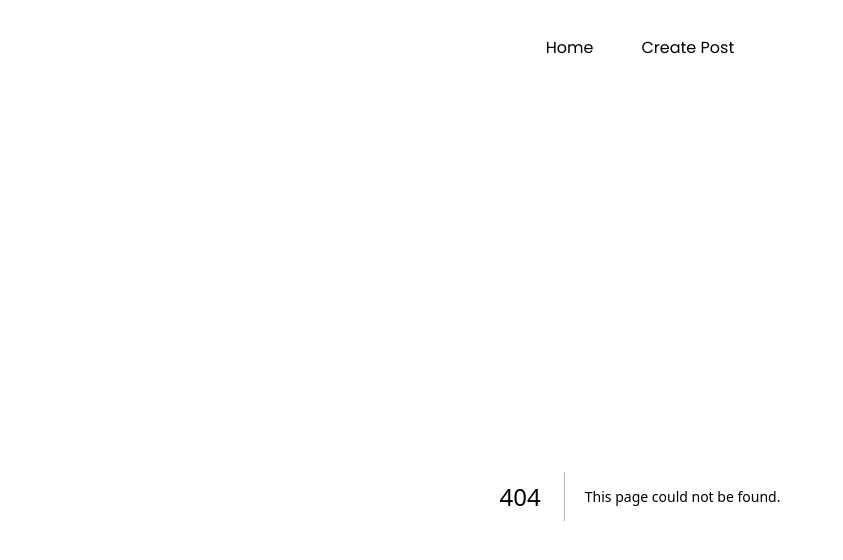
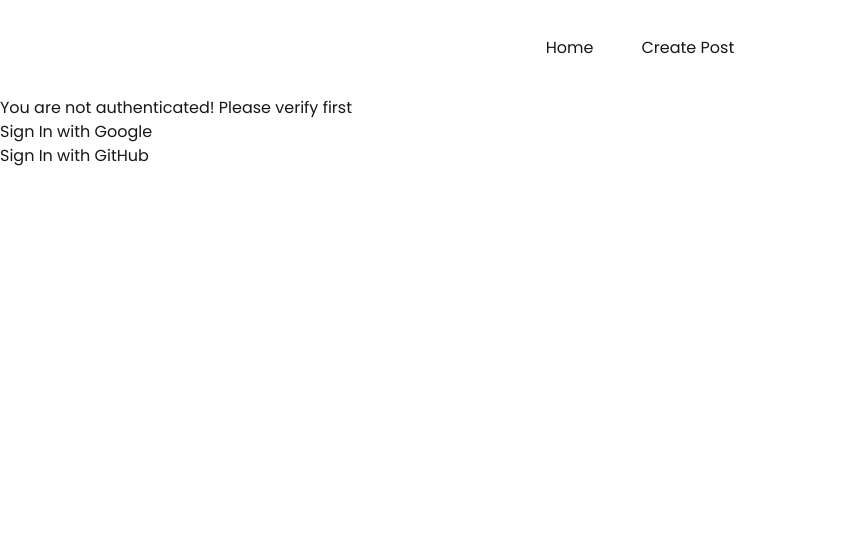
Before and after one commit to umarmughalcodez/post_app, a Next.js app: page /signin in a window 1280 px wide. Before the commit this address had no page. Shown: the top 560 px of the page, without its empty margins (0-843 px from the left). Built offline with nearby package versions, Linux system fonts and the light colour scheme; no server answers.

Commit message:
Added google and github authentication

```diff
--- /dev/null
+++ b/app/api/auth/[...nextauth]/route.ts
@@ -0,0 +1,3 @@
+import { handlers } from "@/auth";
+
+export const { GET, POST } = handlers;
--- a/app/layout.tsx
+++ b/app/layout.tsx
@@ -23,7 +23,6 @@ export default function RootLayout({
     <html lang="en">
       <body className={`${poppins.className} antialiased`}>
         <Navbar />
-
         {children}
       </body>
     </html>
--- /dev/null
+++ b/app/profile/page.tsx
@@ -0,0 +1,18 @@
+import React from "react";
+import { auth } from "@/auth";
+import Link from "next/link";
+
+const Profile = async () => {
+  const session = await auth();
+  const user = session?.user;
+
+  return user ? (
+    <h1>Welcome to profile</h1>
+  ) : (
+    <div>
+      please authenticate first <Link href={"/signin"}>Login</Link>
+    </div>
+  );
+};
+
+export default Profile;
--- /dev/null
+++ b/app/signin/page.tsx
@@ -0,0 +1,44 @@
+import { auth, signIn, signOut } from "@/auth";
+
+const Profile = async () => {
+  const session = await auth();
+  console.log(session);
+
+  const user = session?.user;
+
+  return user ? (
+    <>
+      <h1>Welcome! {user.name}</h1>
+      <form
+        action={async () => {
+          "use server";
+          await signOut();
+        }}
+      >
+        <button type="submit">Sign Out</button>
+      </form>
+    </>
+  ) : (
+    <>
+      <h1>You are not authenticated! Please verify first</h1>
+      <form
+        action={async () => {
+          "use server";
+          await signIn("google", { redirectTo: "/profile" });
+        }}
+      >
+        <button type="submit">Sign In with Google</button>
+      </form>
+      <form
+        action={async () => {
+          "use server";
+          await signIn("github", { redirectTo: "/profile" });
+        }}
+      >
+        <button type="submit">Sign In with GitHub</button>
+      </form>
+    </>
+  );
+};
+
+export default Profile;
--- /dev/null
+++ b/auth.ts
@@ -0,0 +1,7 @@
+import NextAuth from "next-auth";
+import Google from "next-auth/providers/google";
+import GitHub from "next-auth/providers/github";
+
+export const { handlers, auth, signIn, signOut } = NextAuth({
+  providers: [Google, GitHub],
+});
--- a/package.json
+++ b/package.json
@@ -10,7 +10,9 @@
   },
   "dependencies": {
     "@prisma/client": "^6.2.1",
+    "jsonwebtoken": "^9.0.2",
     "next": "15.1.4",
+    "next-auth": "^5.0.0-beta.25",
     "postgres": "^3.4.5",
     "prisma": "^6.2.1",
     "react": "^19.0.0",
```
Also changed, not shown: 1 other file (tests, documents, lock files or other folders).
